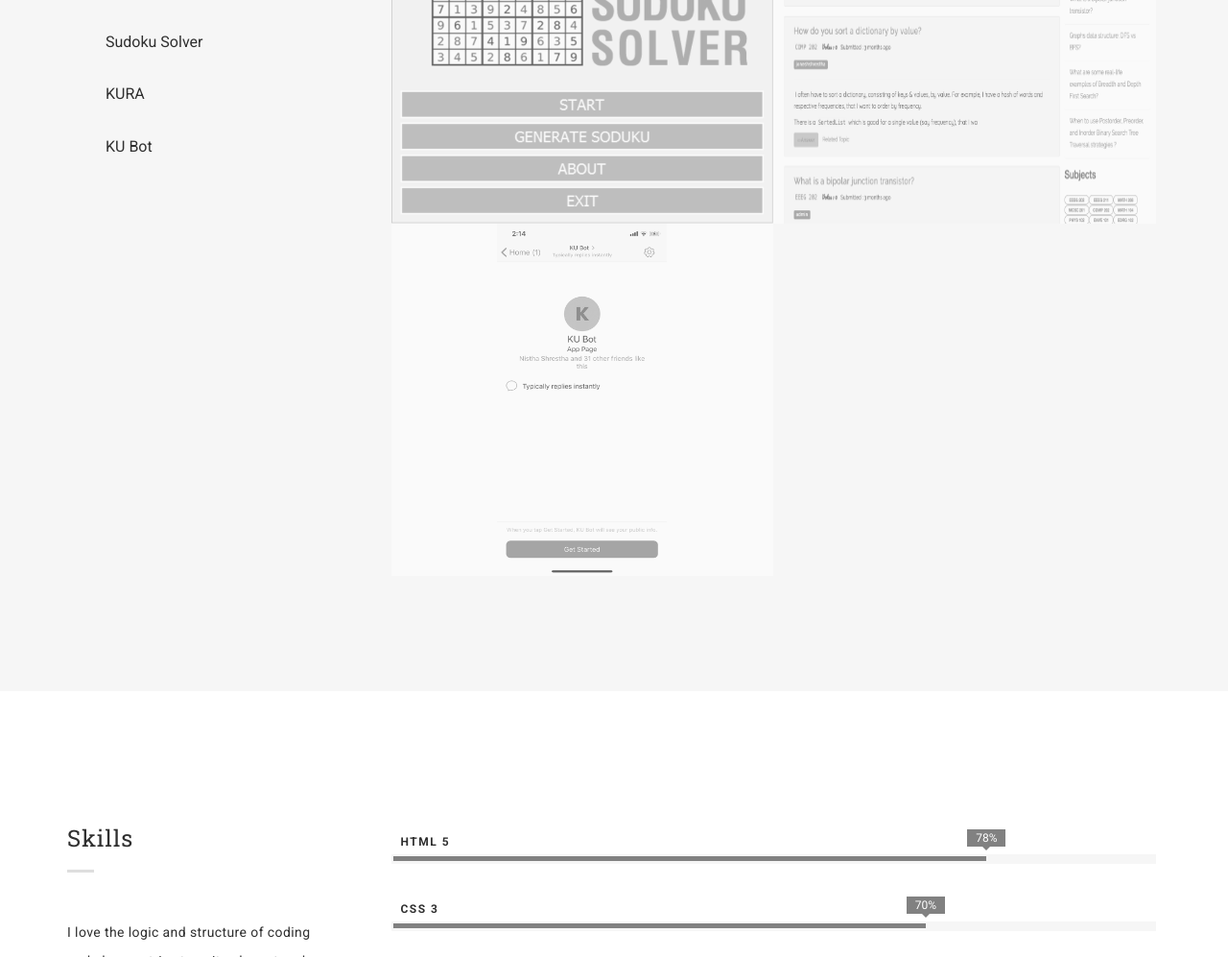
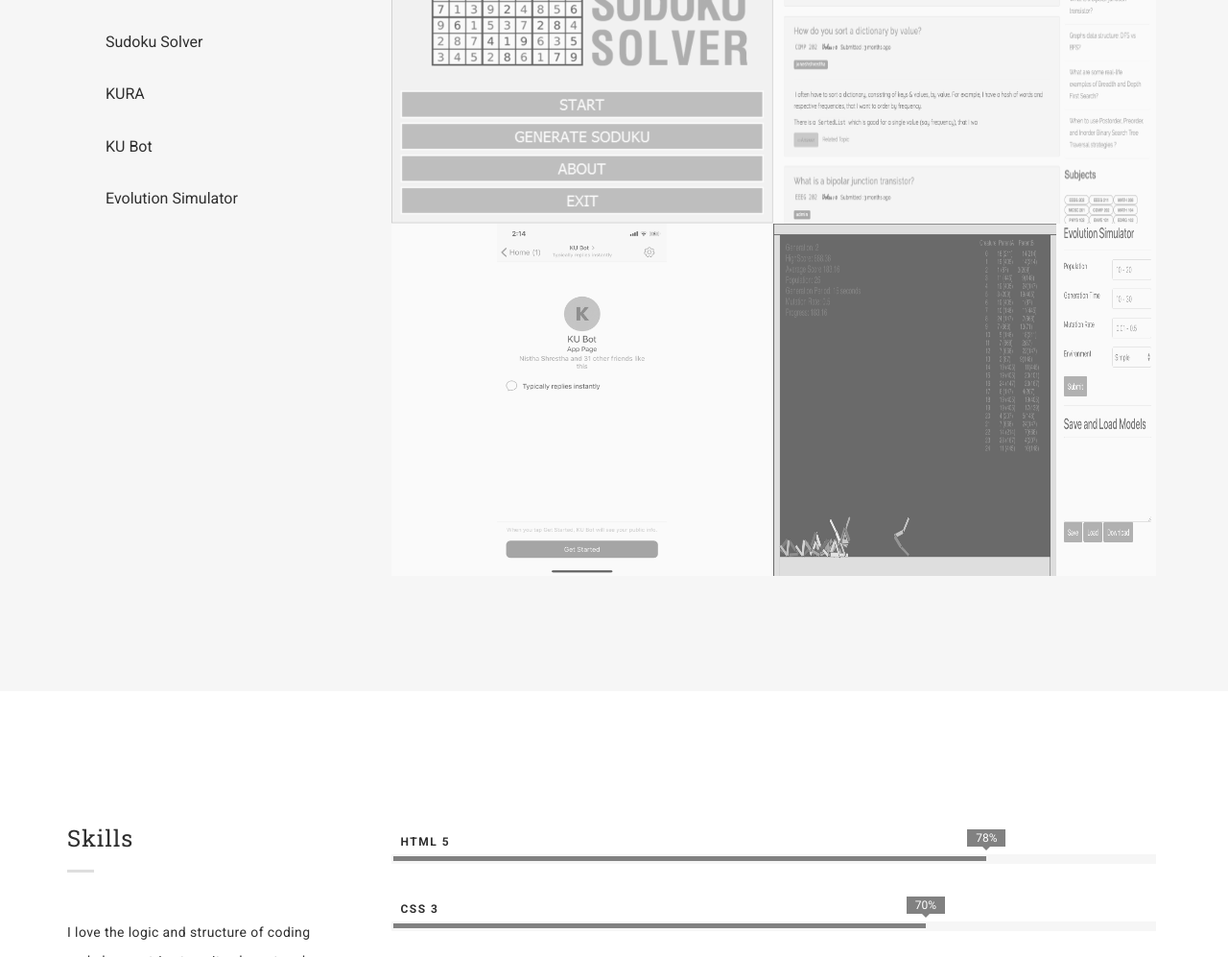
Before and after one commit to joneshshrestha/myWebsite, a plain HTML site: page index.html in a window 1280 px wide. Shown: the part 1732-2729 px from the top of the page at 96% size. Drawn offline with Linux system fonts and the light colour scheme.

Commit message:
new project update

```diff
--- a/index.html
+++ b/index.html
@@ -182,7 +182,7 @@
         </section>
         <!--/.ABOUT END-->
 
-        <!--WORK-->
+        <!--PROJECTS-->
         <section class="grey-bg mar-tm-10" id="work">
           <div class="container">
             <div class="row">
@@ -202,6 +202,9 @@
                 <br>
                 <br>
                 <a href="https://github.com/adityathebe/KU-BOT">KU Bot </a>
+                <br>
+                <br>
+                <a href="https://github.com/joneshshrestha/Evolution-Simulator">Evolution Simulator</a>
                 </ul>
               </div>
               <div class="col-md-9 content-right">
@@ -234,6 +237,17 @@
                         <div class="image-bg">
                           <p class="desc">
                             KU Bot
+                          </p>
+                        </div>
+                      </div>
+                    </a>
+                  </li>
+                  <li class="col-md-6">
+                    <a href="images/bw-4.png"><img alt="image" src="images/bw-4.png">
+                      <div class="decription-wrap">
+                        <div class="image-bg">
+                          <p class="desc">
+                            Evolution Simulator
                           </p>
                         </div>
                       </div>
```
Also changed, not shown: images/bw-4.png (added).
